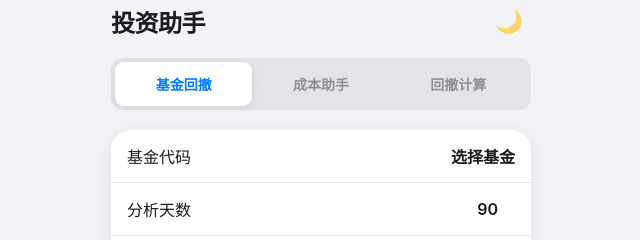
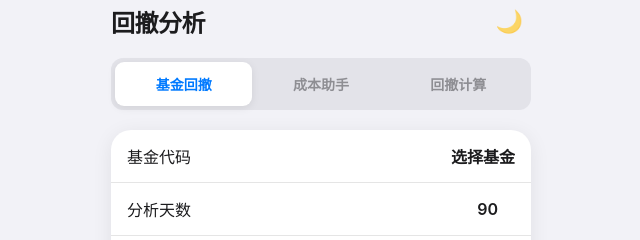
Before and after one commit to ligexiao2009/finance-app, a website: page public/drawdown.html in a window 1280 px wide. Shown: the top 240 px of the page, 319-959 px from the left. Drawn offline with nearby package versions, Linux system fonts and the light colour scheme; no server answers.

Commit message:
标题修改

```diff
--- a/public/drawdown.html
+++ b/public/drawdown.html
@@ -554,7 +554,7 @@
 
     <div class="container">
     <div class="header">
-        <h1>投资助手</h1>
+        <h1>回撤分析</h1>
         <div class="theme-toggle" onclick="toggleTheme()">&#127769;</div>
     </div>
 
```
